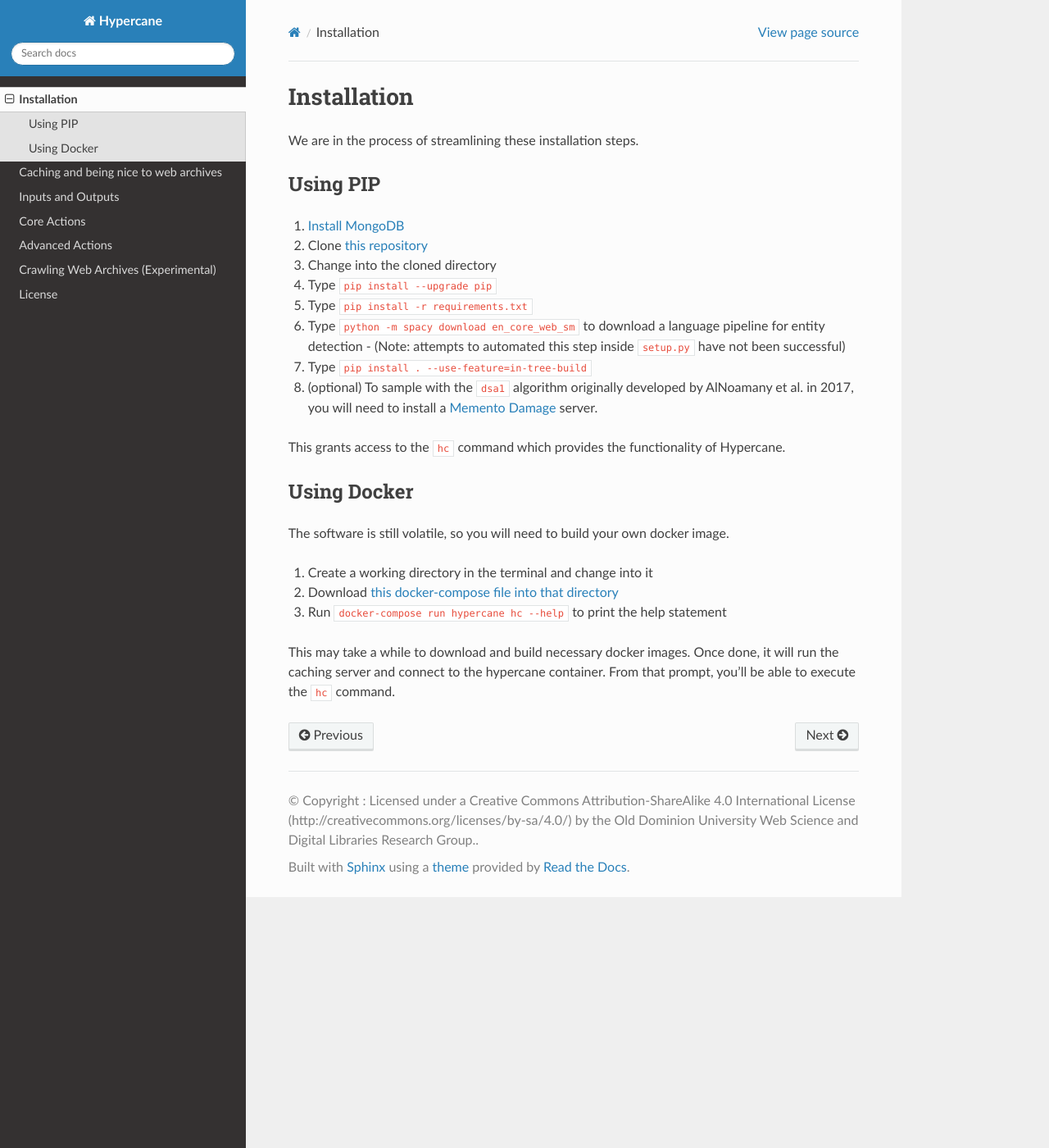
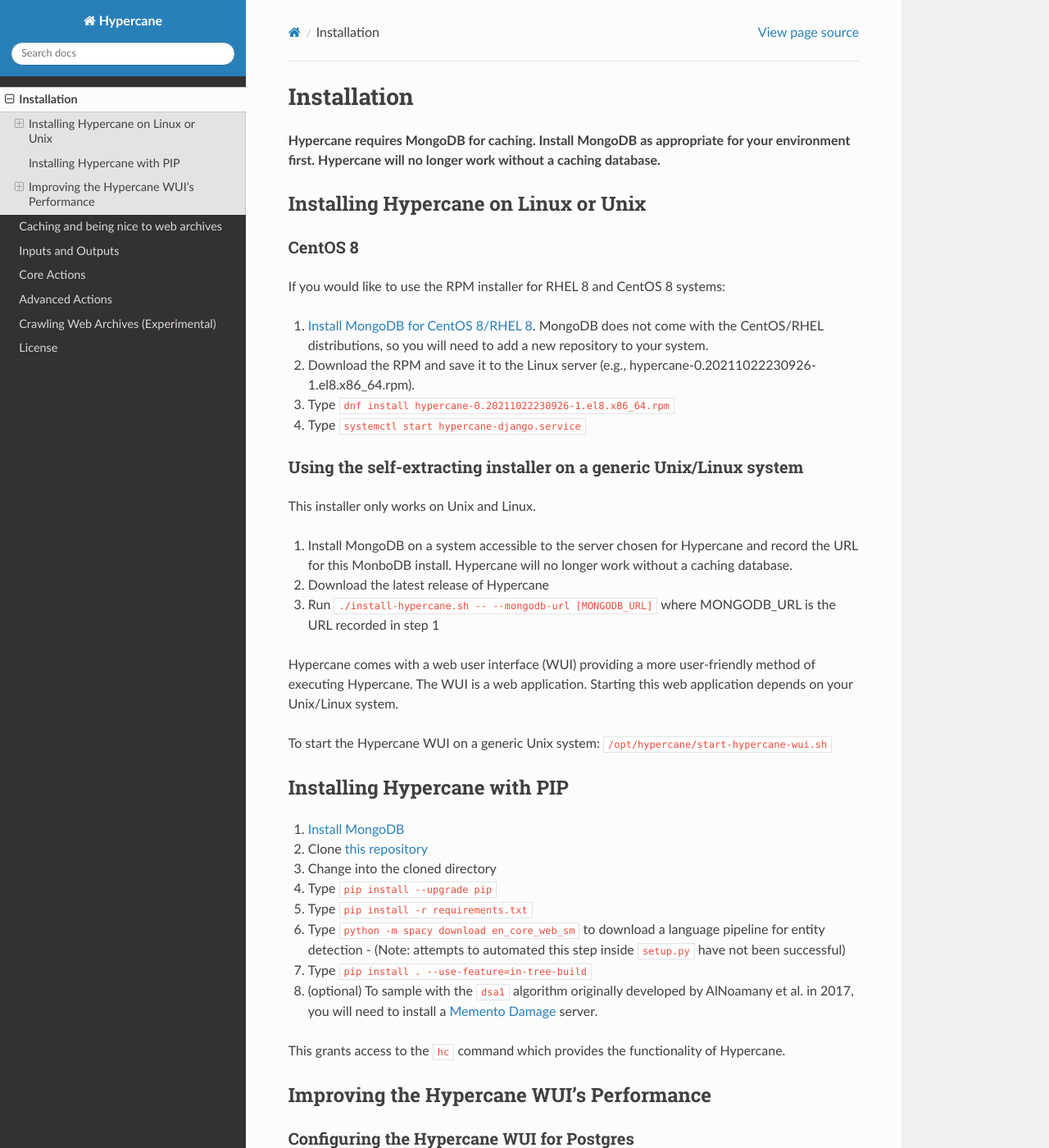
Before and after one commit to oduwsdl/hypercane, a Sphinx documentation site: the page built from docs/source/installation.rst, in a window 1280 px wide and 1400 px high. Shown: the whole window at 82% size. Built offline with Sphinx 7.4.7 and the Read the Docs theme 2.0.0, drawn with Linux system fonts in a browser that asks for light colours; some of the changed text lies outside the part shown.

Commit message:
documenting the installation #53

```diff
--- a/docs/source/conf.py
+++ b/docs/source/conf.py
@@ -86,7 +86,7 @@
 # Add any paths that contain custom static files (such as style sheets) here,
 # relative to this directory. They are copied after the builtin static files,
 # so a file named "default.css" will overwrite the builtin "default.css".
-html_static_path = ['_static']
+# html_static_path = ['_static']
 
 # Custom sidebar templates, must be a dictionary that maps document names
 # to template names.
--- a/docs/source/installation.rst
+++ b/docs/source/installation.rst
@@ -1,10 +1,47 @@
 Installation
 ============
 
-We are in the process of streamlining these installation steps.
+**Hypercane requires MongoDB for caching. Install MongoDB as appropriate for your environment first. Hypercane will no longer work without a caching database.**
 
-Using PIP
----------
+Installing Hypercane on Linux or Unix
+-------------------------------------
+
+CentOS 8
+~~~~~~~~
+
+If you would like to use the RPM installer for RHEL 8 and CentOS 8 systems:
+
+1. `Install MongoDB for CentOS 8/RHEL 8 <https://www.digitalocean.com/community/tutorials/how-to-install-mongodb-on-centos-8>`_. MongoDB does not come with the CentOS/RHEL distributions, so you will need to add a new repository to your system.
+2. Download the RPM and save it to the Linux server (e.g., hypercane-0.20211022230926-1.el8.x86_64.rpm).
+3. Type ``dnf install hypercane-0.20211022230926-1.el8.x86_64.rpm``
+4. Type ``systemctl start hypercane-django.service``
+
+.. Ubuntu 21.04
+.. ------------
+
+.. If you would like to use the DEB installer for Ubuntu 21.04 systems:
+
+.. 1. `Install MongoDB for Ubuntu 21.04 <https://docs.mongodb.com/manual/tutorial/install-mongodb-on-ubuntu/>`_. MongoDB does not come with the Ubuntu distribution, so you will need to add a new repository to your system.
+.. 2. Download the DEB and save it to the Linux server (e.g., hypercane-0.20211022230926.deb).
+.. 3. Type ``apt-get install ./hypercane-0.20211022230926.deb``
+.. 4. Type ``systemctl start hypercane-django.service``
+
+Using the self-extracting installer on a generic Unix/Linux system
+~~~~~~~~~~~~~~~~~~~~~~~~~~~~~~~~~~~~~~~~~~~~~~~~~~~~~~~~~~~~~~~~~~
+
+This installer only works on Unix and Linux.
+
+1. Install MongoDB on a system accessible to the server chosen for Hypercane and record the URL for this MonboDB install. Hypercane will no longer work without a caching database.
+2. Download the latest release of Hypercane
+3. Run ``./install-hypercane.sh -- --mongodb-url [MONGODB_URL]`` where MONGODB_URL is the URL recorded in step 1
+
+Hypercane comes with a web user interface (WUI) providing a more user-friendly method of executing Hypercane. The WUI is a web application. Starting this web application depends on your Unix/Linux system.
+
+To start the Hypercane WUI on a generic Unix system:
+``/opt/hypercane/start-hypercane-wui.sh``
+
+Installing Hypercane with PIP
+-----------------------------
 
 1. `Install MongoDB <https://docs.mongodb.com/manual/installation/>`_
 2. Clone `this repository <https://github.com/oduwsdl/hypercane>`_
@@ -17,13 +54,26 @@
 
 This grants access to the ``hc`` command which provides the functionality of Hypercane.
 
-Using Docker
-------------
+Improving the Hypercane WUI's Performance
+-----------------------------------------
 
-The software is still volatile, so you will need to build your own docker image.
+Configuring the Hypercane WUI for Postgres
+~~~~~~~~~~~~~~~~~~~~~~~~~~~~~~~~~~~~~~~~~~
 
-1. Create a working directory in the terminal and change into it
-2. Download `this docker-compose file into that directory <https://raw.githubusercontent.com/oduwsdl/hypercane/master/docker-compose.yml>`_
-3. Run ``docker-compose run hypercane hc --help`` to print the help statement
 
-This may take a while to download and build necessary docker images. Once done, it will run the caching server and connect to the hypercane container. From that prompt, you'll be able to execute the ``hc`` command.
+By default, the Hypercane WUI uses SQLite, which does not perform well for multiple users logging into the same Hypercane WUI system. For optimial user experience, the Hypercane WUI can be connected to a Postgres database.
+
+1. Install Postgres on a system accessible to the server that the Hypercane WUI is running on. Record that system's host and the port Postgres is running on -- the default port is 5432.
+2. Log into postgres and create a database with postgres for Hypercane.
+3. Create a user and password.
+4. Grant all privileges on the database from step 2 in step 3.
+5. Run ``/opt/hypercane/hypercane-gui/set-hypercane-database.sh --dbuser [DBUSER] --dbname [DBNAME] --dbhost [DBHOST] --dbport [DBPORT]`` -- with DBUSER created from step 3, DBNAME replaced by the database you created in step 2, DBHOST and DBPORT recorded from step 1. The script will prompt you for the password.
+6. Restart Hypercane as appropriate for your system.
+
+Configuring the Hypercane WUI for RabbitMQ
+~~~~~~~~~~~~~~~~~~~~~~~~~~~~~~~~~~~~~~~~~~
+
+For optimal process control, the Hypercane WUI can use a queueing service like RabbitMQ.
+
+1. Install RabbitMQ on a system accessible to the server that the Hypercane WUI is running on. Record that system's hostname and the port that RabbitMQ is running on -- the default port is 5672.
+2. Run ``/opt/hypercane/hypercane-gui/set-hypercane-queueing-service.sh --amqp-url amqp://[HOST]:[PORT]/`` where HOST is the host of the RabbitMQ server and PORT is its port
```
Also changed, not shown: README.md (+6 -6 lines), 1 other file.
